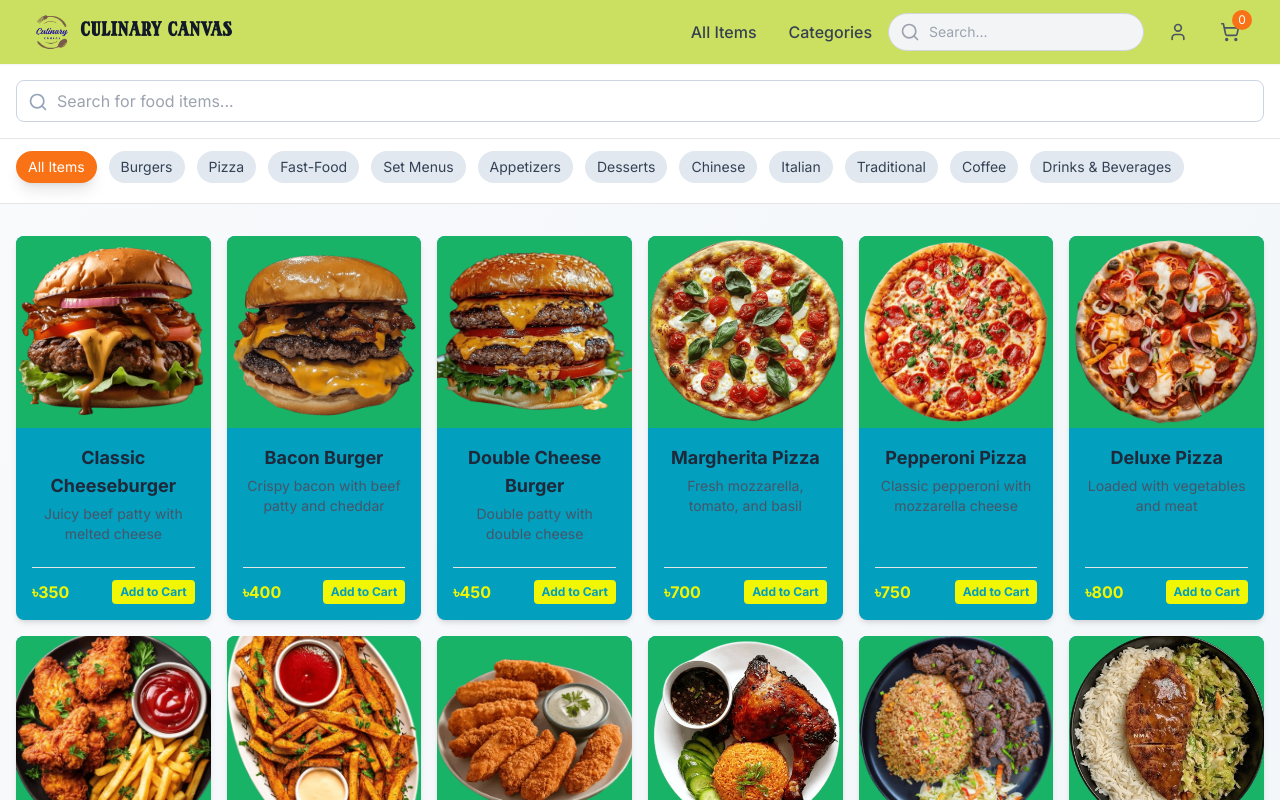
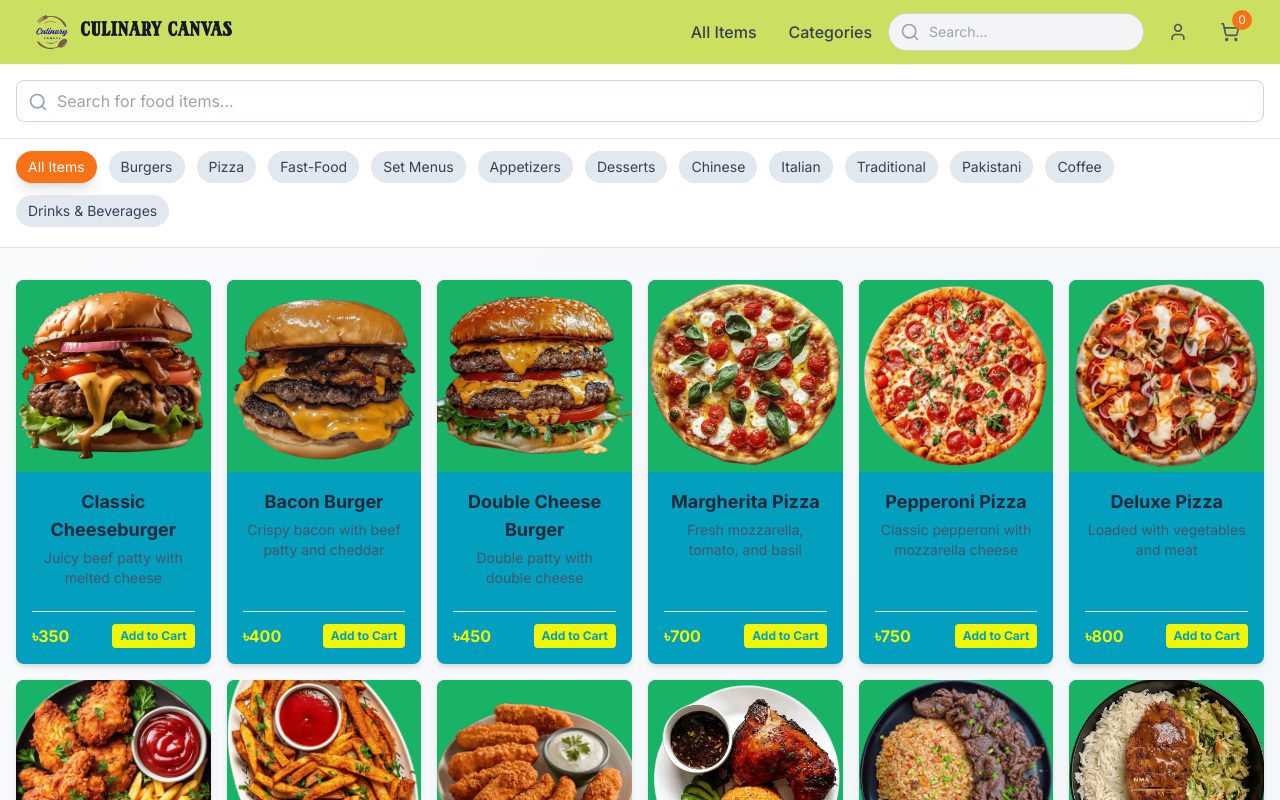
Before and after one commit to uzicodes/Culinary-Canvas, a Next.js app: page /all-items in a window 1280 px wide. Shown: the top 800 px of the page. Built offline with nearby package versions, Linux system fonts and the light colour scheme.

Commit message:
fix: removed some duplicated items

```diff
--- a/src/app/all-items/page.tsx
+++ b/src/app/all-items/page.tsx
@@ -33,6 +33,7 @@ export default function AllProductsPage({ searchParams }: { searchParams: { [key
     { id: 'chinese', label: 'Chinese' },
     { id: 'italian', label: 'Italian' },
     { id: 'traditional', label: 'Traditional' },
+    { id: 'pakistani', label: 'Pakistani' },
     { id: 'coffee', label: 'Coffee' },
     { id: 'drinks', label: 'Drinks & Beverages' },
   ];
@@ -82,7 +83,13 @@ export default function AllProductsPage({ searchParams }: { searchParams: { [key
   { id: 92, name: 'Orange Juice', description: 'Freshly squeezed orange juice', price: 100, category: 'drinks', image: '/items/drinks/orange.png' },
   { id: 93, name: 'Lemonade', description: 'Freshly squeezed lemonade', price: 80, category: 'drinks', image: '/items/drinks/lemonade.png' },
   { id: 94, name: 'Iced Tea', description: 'Chilled tea with lemon', price: 90, category: 'drinks', image: '/items/drinks/iced_tea.png' },
-  { id: 95, name: 'Matcha', description: 'Refreshing Japanese green tea', price: 200, category: 'drinks', image: '/items/drinks/matcha.png' }
+  { id: 95, name: 'Matcha', description: 'Refreshing Japanese green tea', price: 200, category: 'drinks', image: '/items/drinks/matcha.png' },
+  { id: 100, name: 'Chicken Karahi', description: 'Spicy Pakistani chicken karahi with tomatoes', price: 650, category: 'pakistani', image: '/items/pakistani/karahi.png' },
+  { id: 102, name: 'Haleem', description: 'Traditional meat and lentil stew', price: 450, category: 'pakistani', image: '/items/pakistani/haleem.png' },
+  { id: 103, name: 'Seekh Kebab', description: 'Grilled spiced minced meat skewers', price: 400, category: 'pakistani', image: '/items/pakistani/seekh_kebab.png' },
+  { id: 104, name: 'Chapli Kebab', description: 'Flat spiced meat patties from Peshawar', price: 420, category: 'pakistani', image: '/items/pakistani/chapli_kebab.png' },
+  { id: 106, name: 'Nalli Nihari', description: 'Premium slow-cooked beef shank with bone marrow and spices', price: 650, category: 'pakistani', image: '/items/pakistani/nihari.png' },
+  { id: 107, name: 'Mutton Paya', description: 'Rich mutton trotters curry cooked overnight', price: 600, category: 'pakistani', image: '/items/pakistani/paya.png' }
   ];
 
 
--- a/src/data/menuItems.ts
+++ b/src/data/menuItems.ts
@@ -54,11 +54,9 @@ const menuItems: MenuItem[] = [
   { id: 94, name: 'Iced Tea', description: 'Chilled tea with lemon', price: 90, category: 'drinks', image: '/items/drinks/iced_tea.png' },
   { id: 95, name: 'Matcha', description: 'Refreshing Japanese green tea', price: 200, category: 'drinks', image: '/items/drinks/matcha.png' },
   { id: 100, name: 'Chicken Karahi', description: 'Spicy Pakistani chicken karahi with tomatoes', price: 650, category: 'pakistani', image: '/items/pakistani/karahi.png' },
-  { id: 101, name: 'Nihari', description: 'Slow-cooked beef stew with aromatic spices', price: 550, category: 'pakistani', image: '/items/pakistani/nihari.png' },
   { id: 102, name: 'Haleem', description: 'Traditional meat and lentil stew', price: 450, category: 'pakistani', image: '/items/pakistani/haleem.png' },
   { id: 103, name: 'Seekh Kebab', description: 'Grilled spiced minced meat skewers', price: 400, category: 'pakistani', image: '/items/pakistani/seekh_kebab.png' },
   { id: 104, name: 'Chapli Kebab', description: 'Flat spiced meat patties from Peshawar', price: 420, category: 'pakistani', image: '/items/pakistani/chapli_kebab.png' },
-  { id: 105, name: 'Paya', description: 'Traditional trotters curry', price: 500, category: 'pakistani', image: '/items/pakistani/paya.png' },
   { id: 106, name: 'Nalli Nihari', description: 'Premium slow-cooked beef shank with bone marrow and spices', price: 650, category: 'pakistani', image: '/items/pakistani/nihari.png' },
   { id: 107, name: 'Mutton Paya', description: 'Rich mutton trotters curry cooked overnight', price: 600, category: 'pakistani', image: '/items/pakistani/paya.png' }
 ];
```
Also changed, not shown: public/items/pakistani/karahi.png (added), task.txt (added).
